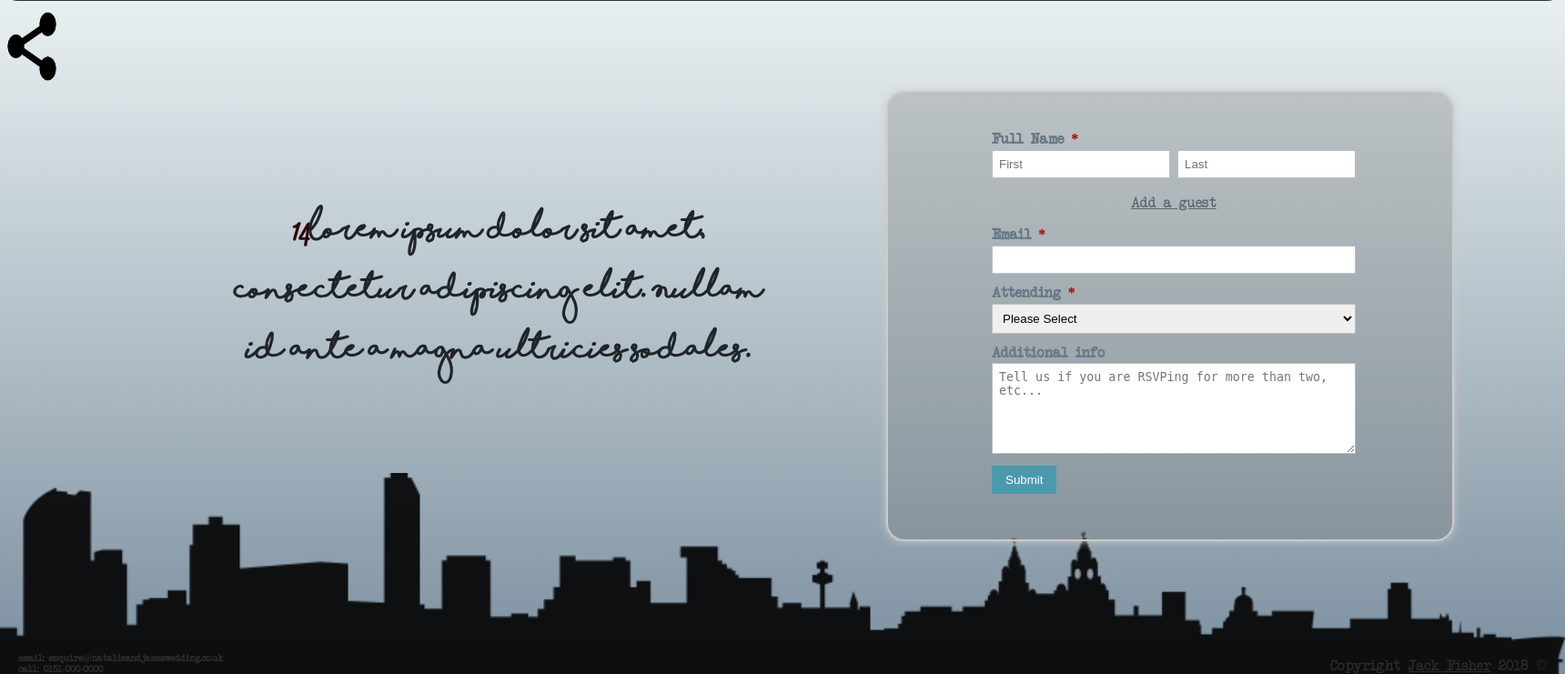
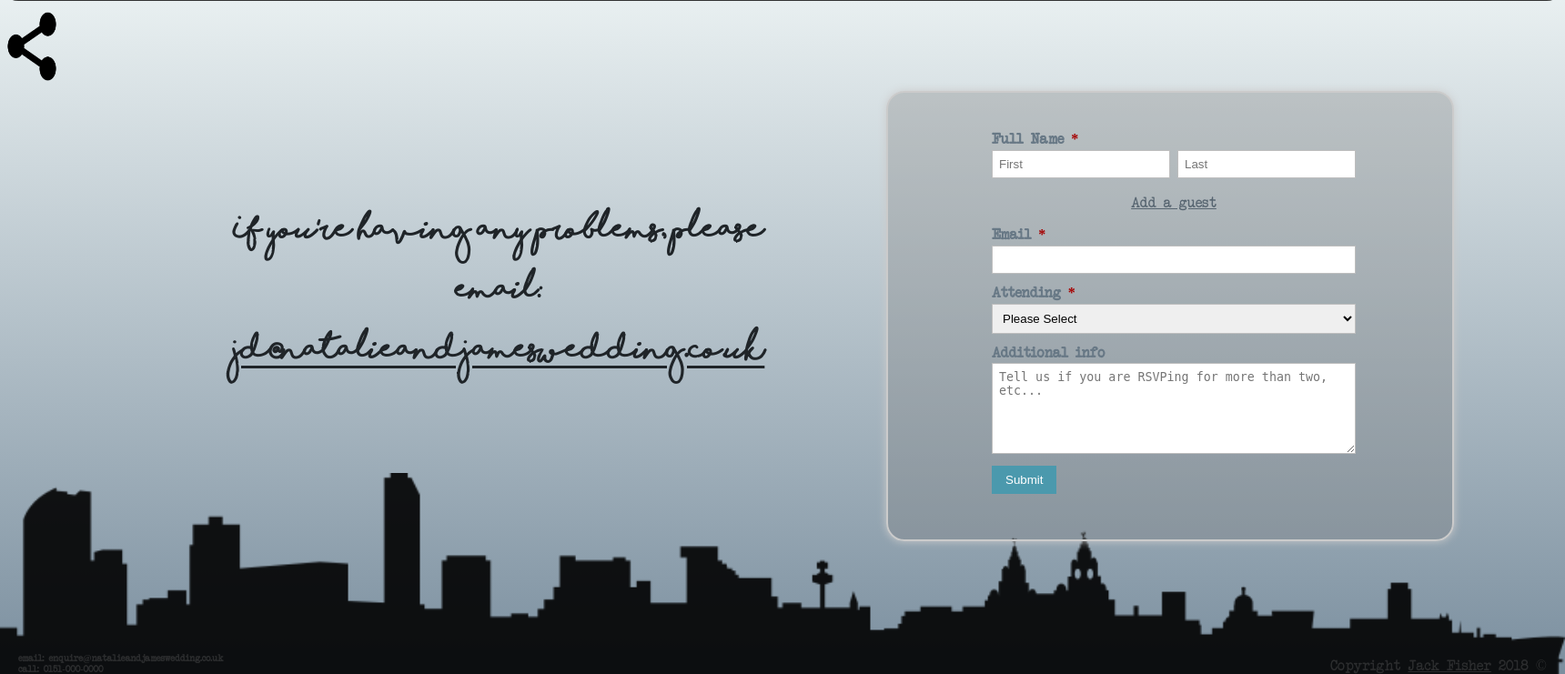
Before and after one commit to jdtechnology/njWedGit, a PHP site: page /rsvp.php?complete=1 in a window 1720 px wide. Shown: the part 59-800 px from the top of the page at 91% size. Run offline with PHP 8.4, Linux system fonts and the light colour scheme.

```diff
--- a/includes/css/main.css
+++ b/includes/css/main.css
@@ -169,6 +169,7 @@ a:hover {
 	position: relative;
 	margin: 50px auto 0 auto; /*top, bottom, hight, width?!*/
 	padding: 0 60px 30px 60px;
+	vertical-align: middle
 }
 #tabLeft {
 	padding: 0 60px 30px 60px;
--- a/rsvp_form.php
+++ b/rsvp_form.php
@@ -2,15 +2,15 @@
 if(isset($_COOKIE['fname']) && isset($_COOKIE['lname']) && isset($_COOKIE["attending"])) {
 	if($_COOKIE["attending"] < 4) {
 ?>
-	<p><span class="required">9</span>Thank you for responding, <?php echo $_COOKIE['fname'] . " " . $_COOKIE['lname']; ?>!</p><br>
-	<p>We really look forward to seeing you on the day! Don't forget to check out the location, or the wedding list</p>
+	<p>Thank you for responding, <?php echo $_COOKIE['fname'] . " " . $_COOKIE['lname']; ?>!</p><br>
+	<p>We really look forward to seeing you on the day! Don't forget to check out the <a href="information">location</a>, or the <a href="registry">registry</a></p>
 <?php
-	} elseif($_COOKIE["attending"] > 4) {
+} elseif($_COOKIE["attending"] >= 4) {
 
 ?>
 
-	<p><span class="required">10</span>Thank you for responding, <?php echo $_COOKIE['fname'] . " " . $_COOKIE['lname']; ?>!</p><br>
-	<p>We are really sad that you wont be coming, but you can still see our gift list if you'd like.</p>
+	<p>Thank you for responding, <?php echo $_COOKIE['fname'] . " " . $_COOKIE['lname']; ?>!</p><br>
+	<p>We are really sad that you won't be coming, but you can still see our <a href="registry">registry</a> if you'd like.</p>
 <?php
 	}
 } else {
--- a/table_left.php
+++ b/table_left.php
@@ -54,7 +54,8 @@ if($page_ref == "home_page") {
 				<div id="leftContent">
 					<!--RSVP-->
 					<div id="microsoft_placehold1"></div>
-					<p><span class="required">14</span>Lorem ipsum dolor sit amet, consectetur adipiscing elit. Nullam id ante a magna ultricies sodales.</p>
+					<p>If you're having any problems, please email:
+					<a href="mailto:jd@natalieandjameswedding.co.uk">jd@natalieandjameswedding.co.uk</a></p>
 					<div id="microsoft_placehold2"></div>
 				</div>
 			</td>
```
Also changed, not shown: success.php (+13 -10 lines).
